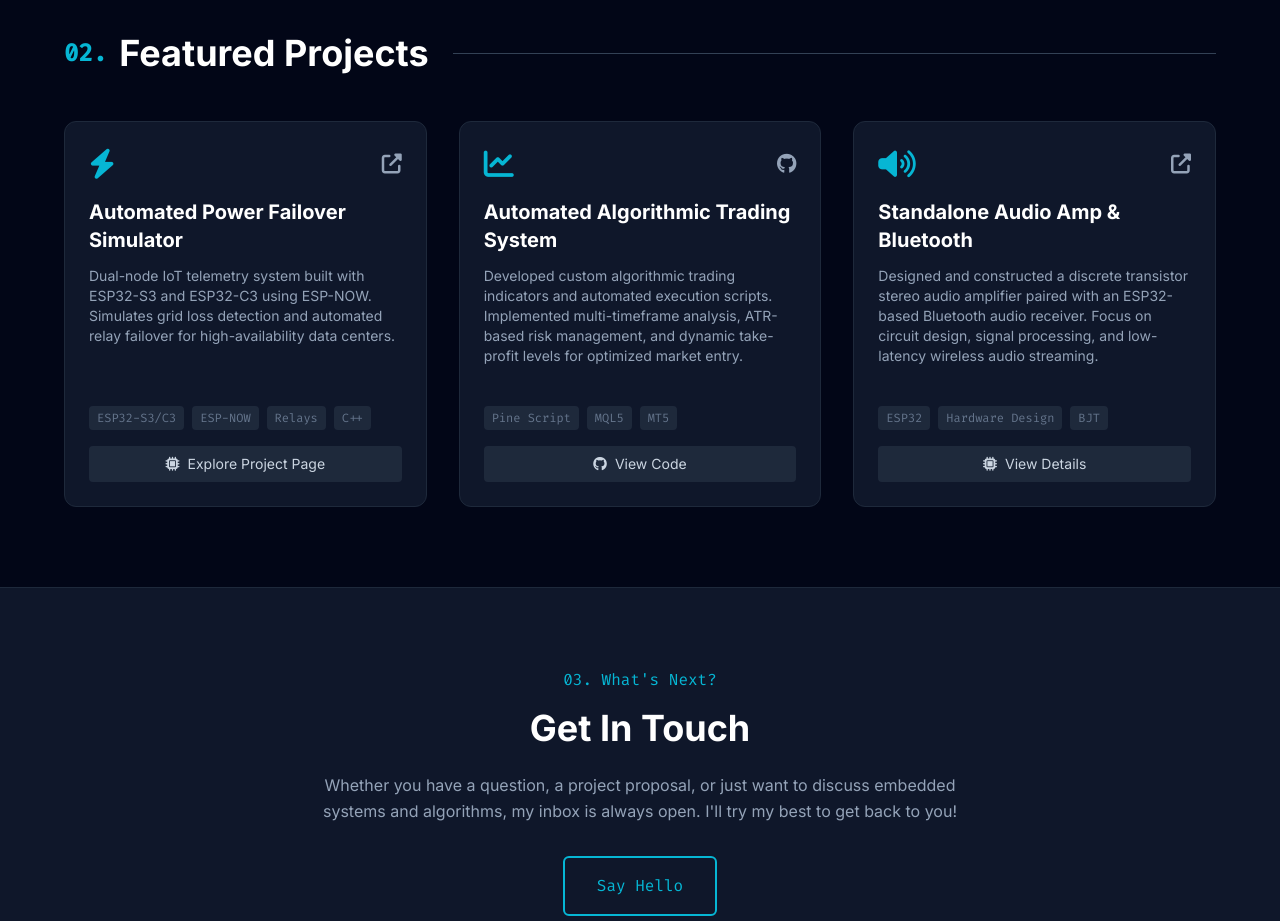
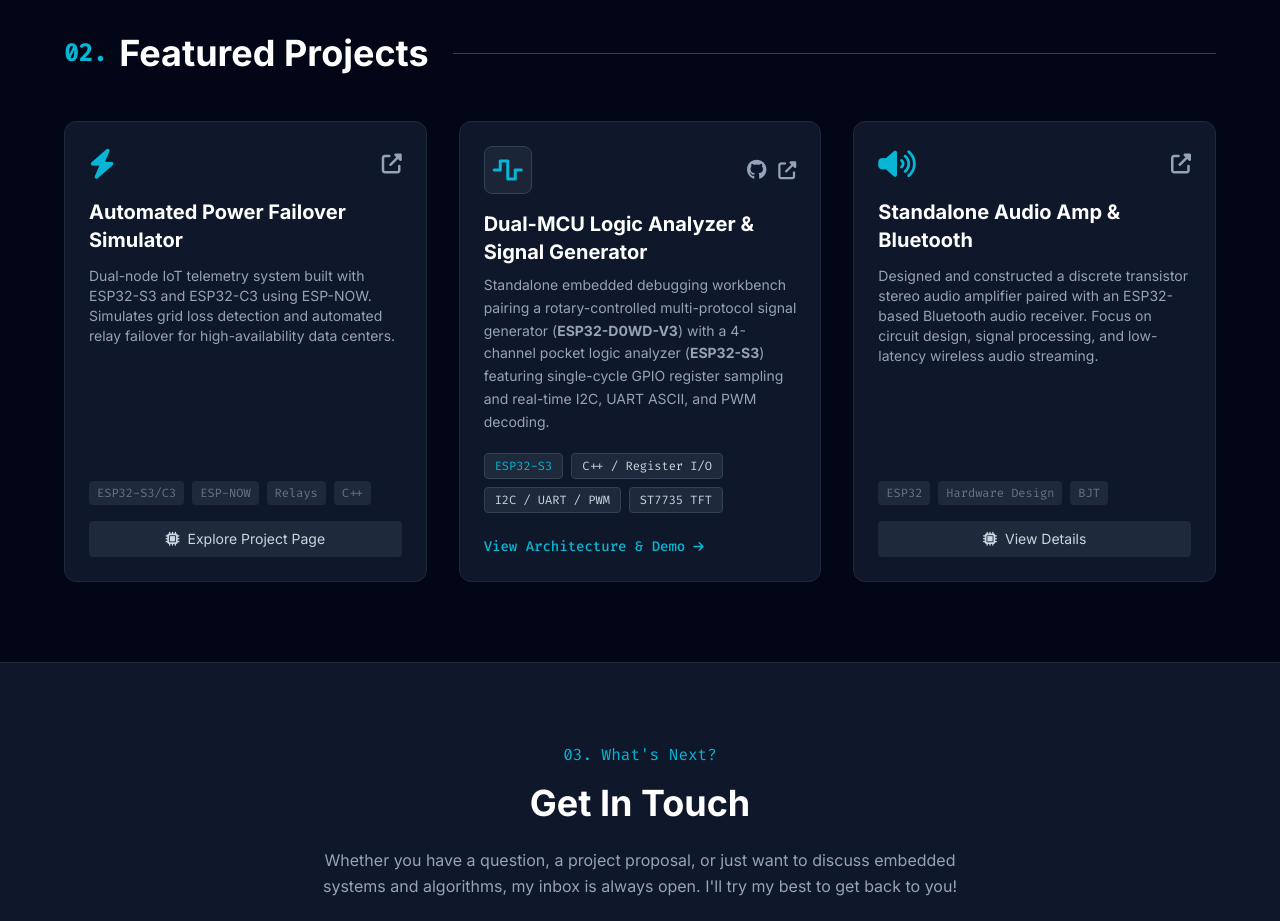
Before and after one commit to Eazino10/Eazino10.github.io, a plain HTML site: page index.html in a window 1280 px wide. Shown: the part 1540-2461 px from the top of the page. Drawn offline with nearby package versions, Linux system fonts and the light colour scheme.

Commit message:
Update index.html

```diff
--- a/index.html
+++ b/index.html
@@ -217,28 +217,47 @@
             </div>
 
             <!-- Project 2 -->
-            <div class="bg-dark rounded-xl border border-slate-800 overflow-hidden hover:-translate-y-2 hover:shadow-[0_10px_30px_-15px_rgba(6,182,212,0.3)] transition-all duration-300 flex flex-col h-full group">
-                <div class="p-6 flex-grow">
-                    <div class="flex justify-between items-center mb-4">
-                        <i class="fas fa-chart-line text-3xl text-accent"></i>
-                        <a href="https://github.com/Eazino10/algo-trading" target="_blank" class="text-slate-400 hover:text-accent transition-colors"><i class="fab fa-github text-xl"></i></a>
-                    </div>
-                    <h3 class="text-xl font-bold text-white mb-3 group-hover:text-accent transition-colors">Automated Algorithmic Trading System</h3>
-                    <p class="text-slate-400 text-sm mb-4">
-                        Developed custom algorithmic trading indicators and automated execution scripts. Implemented multi-timeframe analysis, ATR-based risk management, and dynamic take-profit levels for optimized market entry.
-                    </p>
-                </div>
-                <div class="px-6 pb-6 mt-auto">
-                    <ul class="flex flex-wrap gap-2 text-xs font-mono text-slate-500 mb-4">
-                        <li class="bg-slate-800 px-2 py-1 rounded">Pine Script</li>
-                        <li class="bg-slate-800 px-2 py-1 rounded">MQL5</li>
-                        <li class="bg-slate-800 px-2 py-1 rounded">MT5</li>
-                    </ul>
-                    <a href="https://github.com/Eazino10/algo-trading" target="_blank" class="block w-full text-center bg-slate-800 hover:bg-slate-700 text-slate-300 py-2 rounded transition-colors text-sm font-medium">
-                        <i class="fab fa-github mr-2"></i>View Code
-                    </a>
-                </div>
+            <!-- Project Card: Dual-MCU Logic Analyzer & Signal Generator -->
+<div class="bg-dark rounded-xl border border-slate-800 hover:border-accent/60 transition-all duration-300 p-6 flex flex-col justify-between group">
+    <div>
+        <div class="flex items-center justify-between mb-4">
+            <div class="w-12 h-12 rounded-lg bg-slate-800/80 border border-slate-700 flex items-center justify-center text-accent group-hover:scale-105 transition-transform">
+                <i class="fas fa-wave-square text-2xl"></i>
             </div>
+            <div class="flex items-center gap-3 text-slate-400">
+                <a href="https://github.com/Eazino10/dual-mcu-logic-analyzer" target="_blank" aria-label="GitHub Repository" class="hover:text-accent transition-colors">
+                    <i class="fab fa-github text-xl"></i>
+                </a>
+                <a href="dual-mcu-logic-analyzer.html" aria-label="View Case Study" class="hover:text-accent transition-colors">
+                    <i class="fas fa-external-link-alt text-lg"></i>
+                </a>
+            </div>
+        </div>
+
+        <a href="dual-mcu-logic-analyzer.html" class="block">
+            <h3 class="text-xl font-bold text-white group-hover:text-accent transition-colors mb-2">
+                Dual-MCU Logic Analyzer &amp; Signal Generator
+            </h3>
+        </a>
+
+        <p class="text-slate-400 text-sm leading-relaxed mb-5">
+            Standalone embedded debugging workbench pairing a rotary-controlled multi-protocol signal generator (<strong>ESP32-D0WD-V3</strong>) with a 4-channel pocket logic analyzer (<strong>ESP32-S3</strong>) featuring single-cycle GPIO register sampling and real-time I2C, UART ASCII, and PWM decoding.
+        </p>
+    </div>
+
+    <div>
+        <div class="flex flex-wrap gap-2 mb-5 font-mono text-xs">
+            <span class="bg-slate-800 text-accent px-2.5 py-1 rounded border border-slate-700">ESP32-S3</span>
+            <span class="bg-slate-800 text-slate-300 px-2.5 py-1 rounded border border-slate-700">C++ / Register I/O</span>
+            <span class="bg-slate-800 text-slate-300 px-2.5 py-1 rounded border border-slate-700">I2C / UART / PWM</span>
+            <span class="bg-slate-800 text-slate-300 px-2.5 py-1 rounded border border-slate-700">ST7735 TFT</span>
+        </div>
+
+        <a href="dual-mcu-logic-analyzer.html" class="inline-flex items-center text-sm font-mono text-accent hover:text-accentHover font-medium">
+            View Architecture &amp; Demo <i class="fas fa-arrow-right ml-2 text-xs group-hover:translate-x-1 transition-transform"></i>
+        </a>
+    </div>
+</div>
 
             <!-- Project 3 -->
             <div class="bg-dark rounded-xl border border-slate-800 overflow-hidden hover:-translate-y-2 hover:shadow-[0_10px_30px_-15px_rgba(6,182,212,0.3)] transition-all duration-300 flex flex-col h-full group">
```
